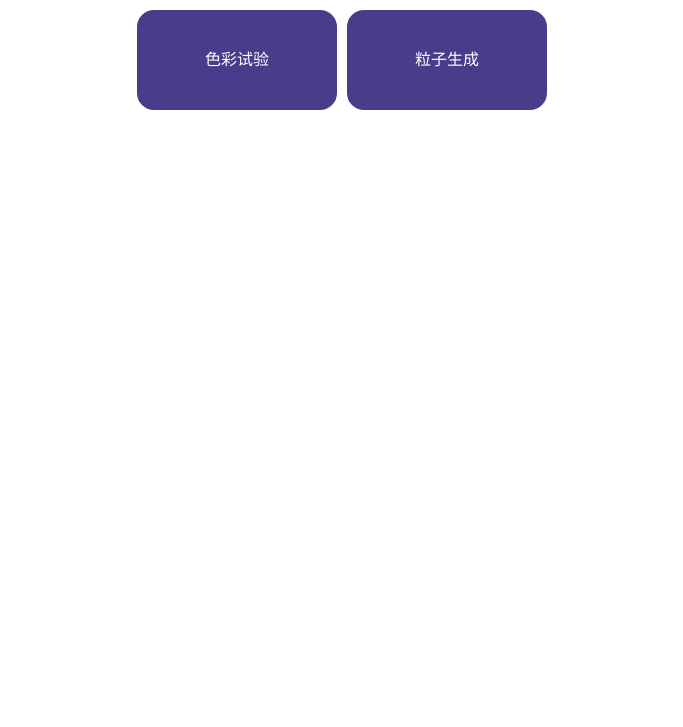
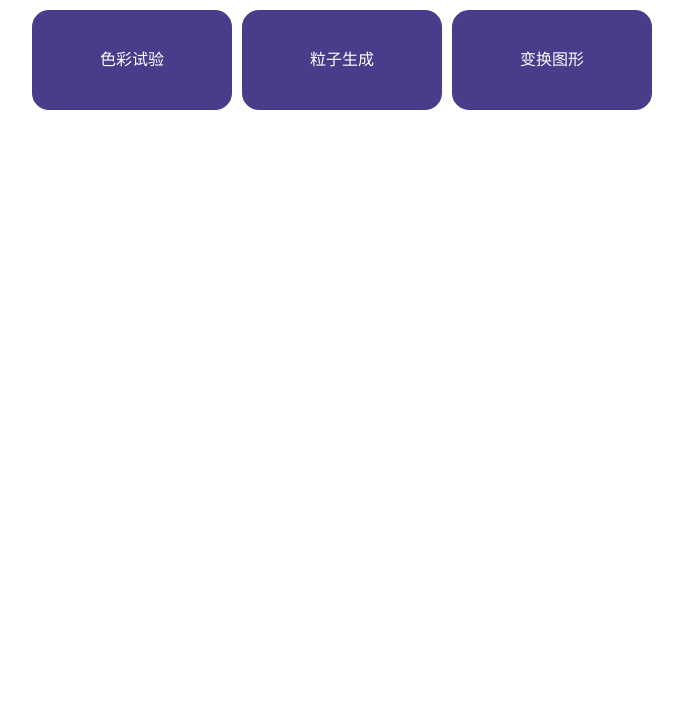
Before and after one commit to ZZMilkTEA/canvasTest, a plain HTML site: page index.html in a window 1280 px wide. Shown: the part 73-800 px from the top of the page, without its empty margins (298-981 px from the left). Drawn offline with Linux system fonts and the light colour scheme.

Commit message:
主页增加变换图形链接。

```diff
--- a/index.html
+++ b/index.html
@@ -10,6 +10,7 @@
 <div class="content">
     <a href="colorTest/index.html"><div class="project">色彩试验</div></a>
     <a href="particalTest/index.html"><div class="project">粒子生成</div></a>
+    <a href="transformations/index.html"><div class="project">变换图形</div></a>
 </div>
 </body>
 </html>
```
